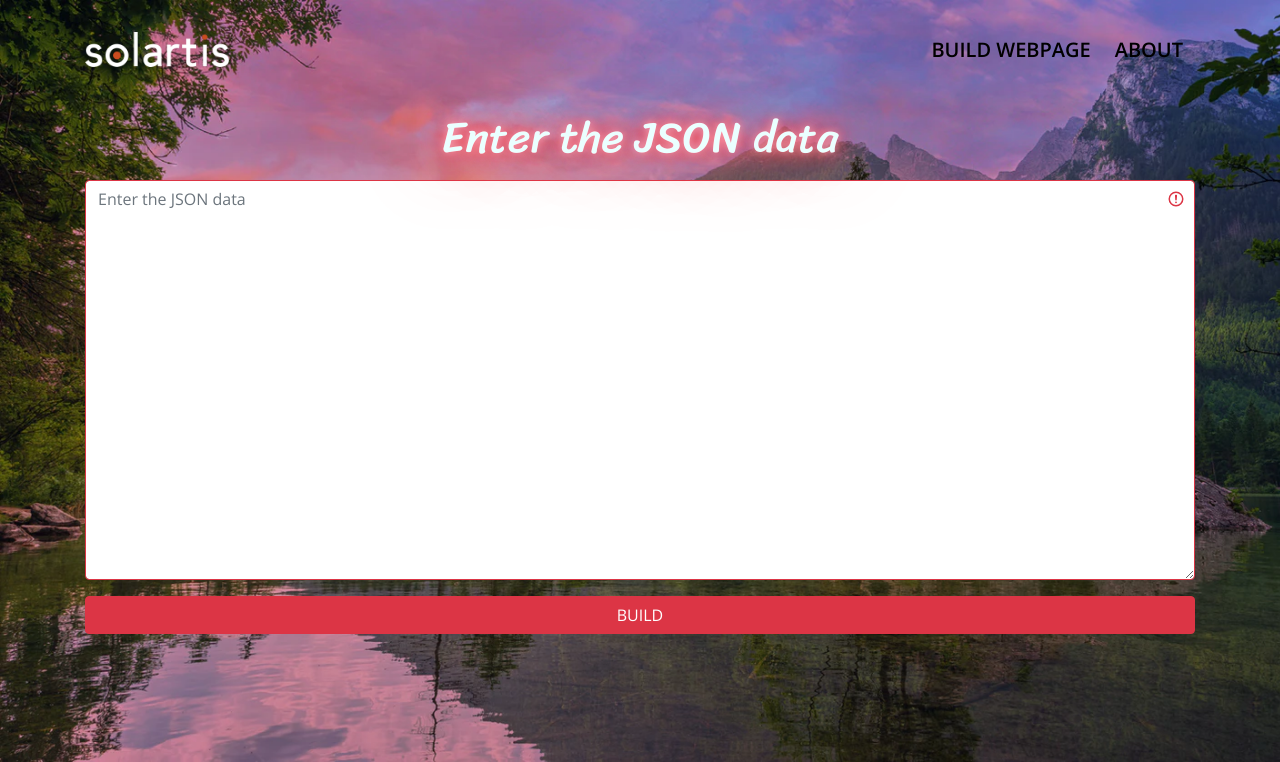
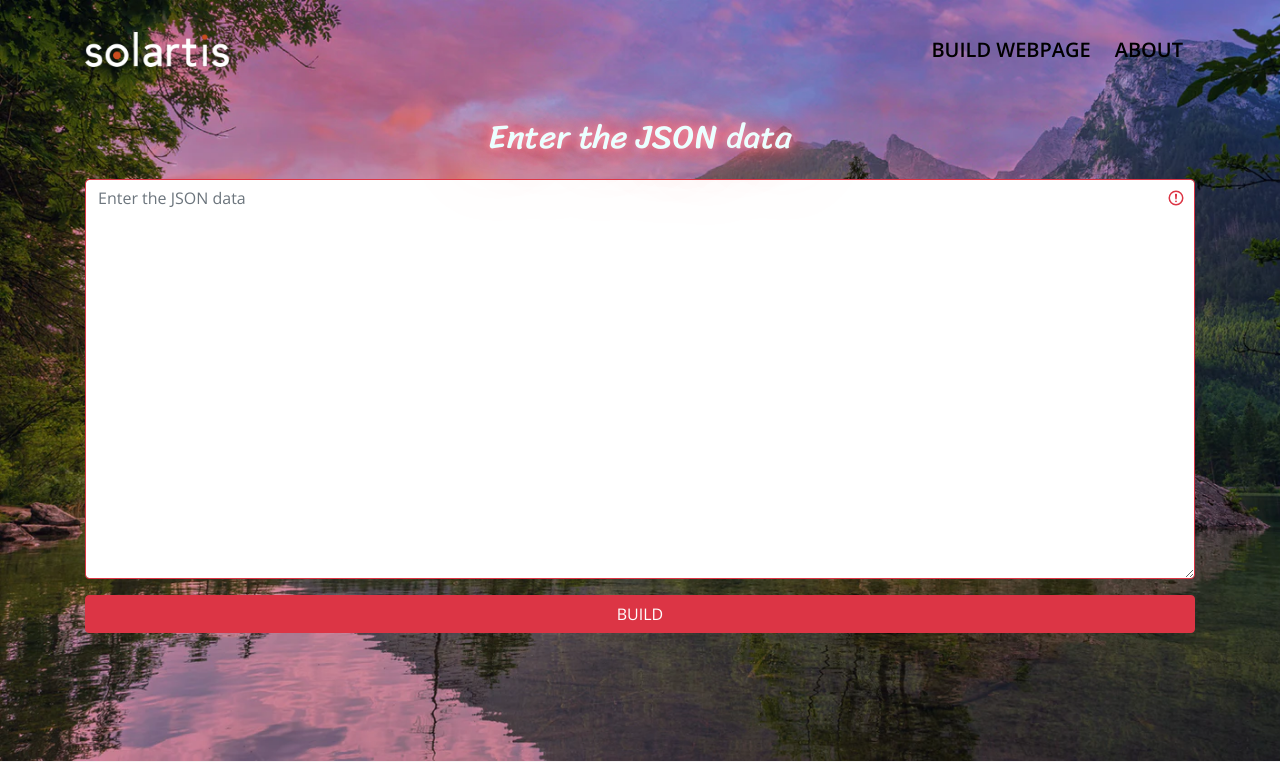
Before and after one commit to JayaneshTG/DynamicWebpageBuilder, a Django app: page / in a window 1280 px wide. Shown: the top 762 px of the page. Run offline with Django 3.2, Linux system fonts and the light colour scheme; some libraries are stand-ins or nearby versions.

Commit message:
Update styles.css

```diff
--- a/static/css/styles.css
+++ b/static/css/styles.css
@@ -81,7 +81,7 @@ a:hover {
 }
 
 x-sign {
-  font-size: calc(1em + 3vmax);
+  font-size: calc(1em + 2vmax);
   text-align: center;
   --interval: 1s;
   display: block;
```
